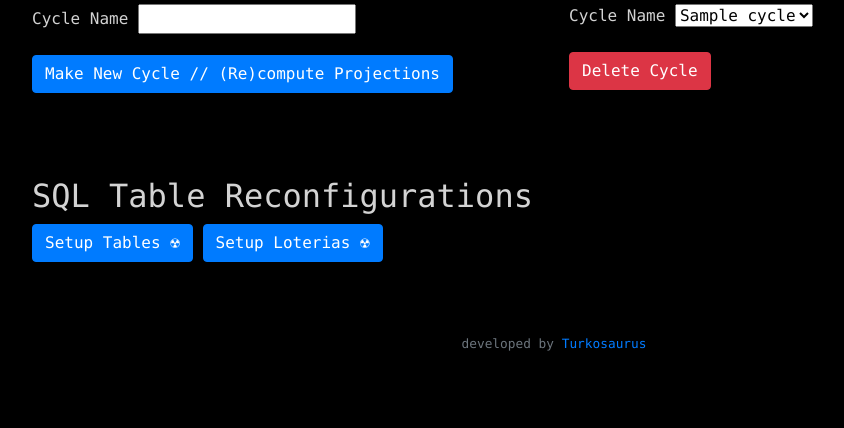
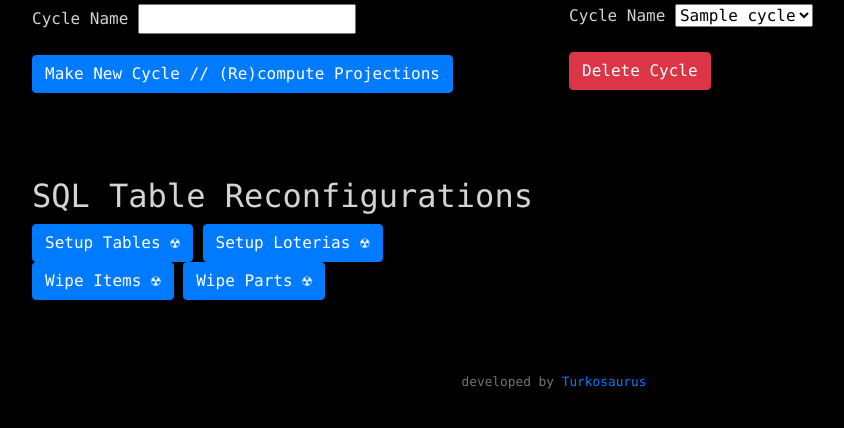
Before and after one commit to turkosaurus/nailivic, a Flask app: template templates/admin.html in a window 1280 px wide. Shown: the part 245-673 px from the top of the page, without its empty margins (86-930 px from the left). Run offline with Flask 2, Linux system fonts and the light colour scheme; the template is opened without the code that fills it: most values are stand-ins (such as "Sample title", 1, 10 or a date in 2020); some libraries are stand-ins or nearby versions.

Commit message:
added wipe inventory buttons

```diff
--- a/application.py
+++ b/application.py
@@ -936,6 +936,21 @@ def config(path):
             return render_template('message.html', message="Success, loterias updated.")
 
 
+        # Wipe items
+        if path == 'wipe-items':
+            db.execute("DELETE FROM items")
+
+
+        # Wipe items
+        if path == 'wipe-parts':
+            db.execute("DELETE FROM parts")
+
+
+        # Wipe items
+        if path == 'wipe-boxes':
+            db.execute("DELETE FROM boxes")
+
+
         # Not a valid admin route
         else:
             return redirect('/')
--- a/templates/admin.html
+++ b/templates/admin.html
@@ -63,6 +63,12 @@ Admin
             <a href="/admin/setup-loterias"><button class="btn btn-primary">Setup Loterias ☢</button></a>
         </div>
     </div>
+    <div class="row">
+        <div class="col">
+            <a href="/admin/wipe-items"><button class="btn btn-primary">Wipe Items ☢</button></a>
+            <a href="/admin/wipe-parts"><button class="btn btn-primary">Wipe Parts ☢</button></a>
+        </div>
+    </div>
     <br>
 </container>
 {% endblock %}
```
